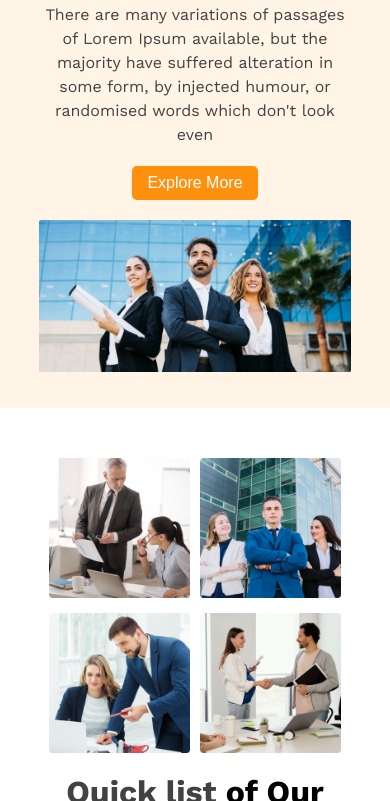
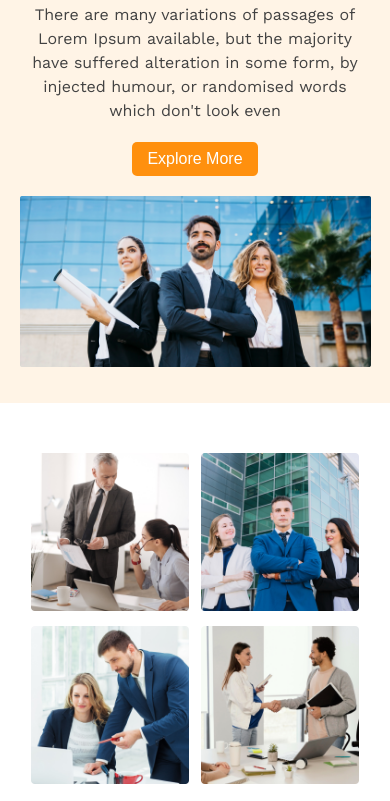
Before and after one commit to deverfan44/G3-Architects-Project, a plain HTML site: page index.html in a window 390 px wide. Shown: the part 218-1019 px from the top of the page. Drawn offline with nearby package versions, Linux system fonts and the light colour scheme.

Commit message:
Edited responsive width for small device

```diff
--- a/styles/style.css
+++ b/styles/style.css
@@ -283,6 +283,10 @@ nav ul li a {
 
 
 @media screen and (max-width:566px) {
+    .fixed_container{
+        width: 90%;
+        margin: 0 auto;
+    }
     nav {
         flex-direction: column;
         row-gap: 10px;
```
